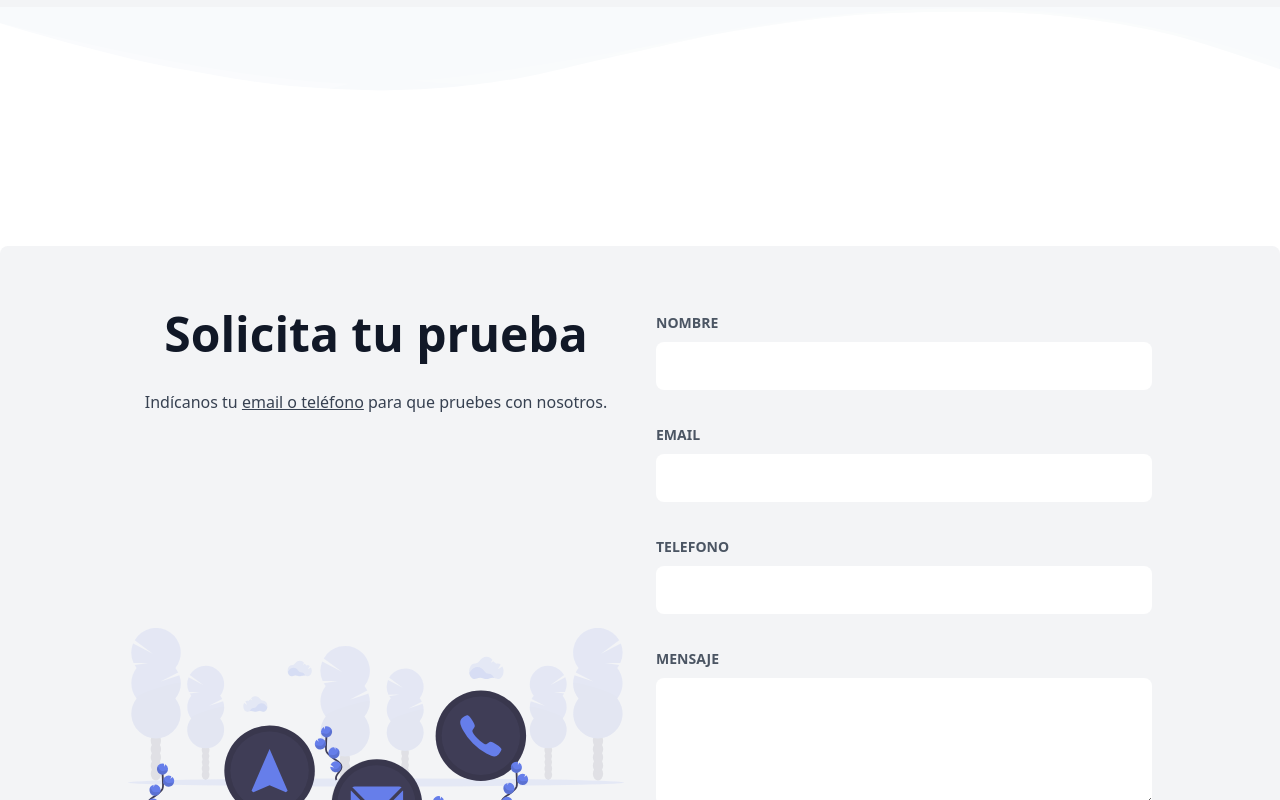
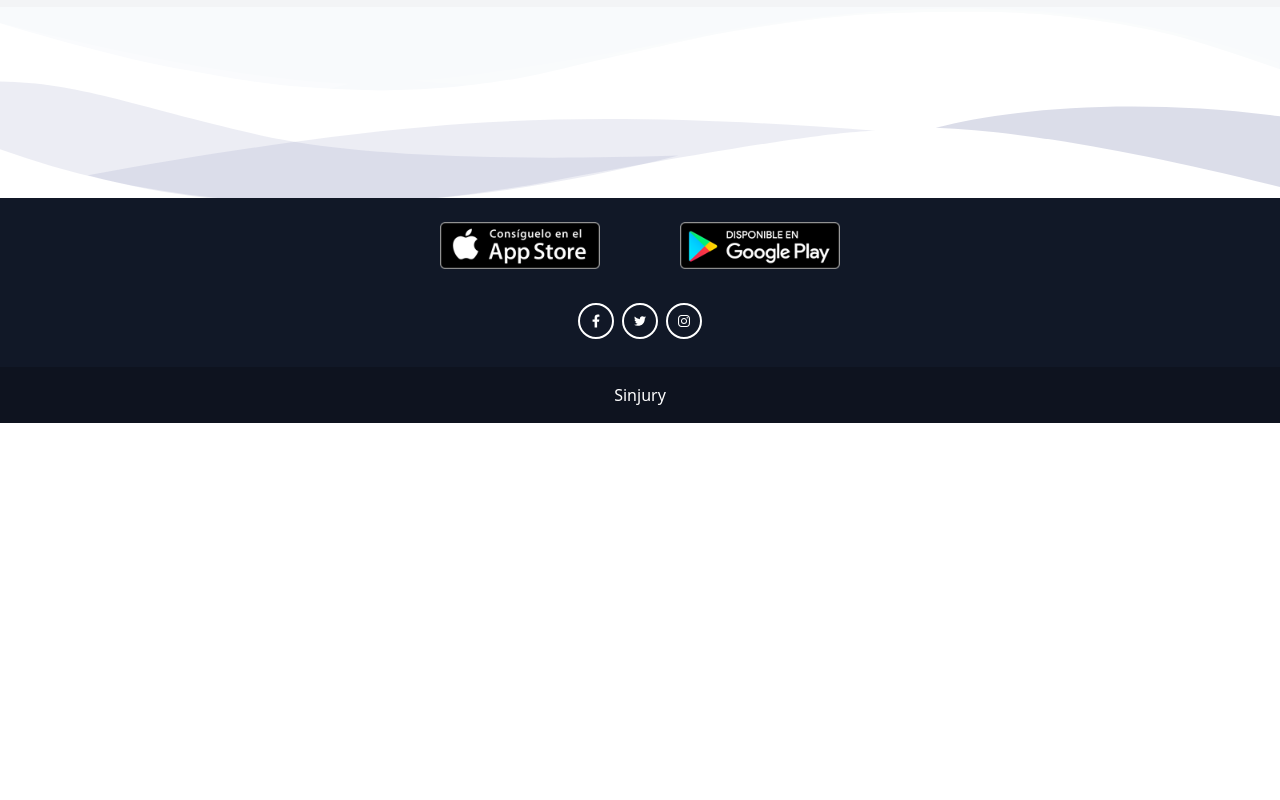
Before and after one commit to asiph-team/sinjury-landing, a Next.js app: page / in a window 1280 px wide. Shown: the part 4180-4980 px from the top of the page. After the commit the page ends 4611 px from the top, so only its background shows below. Built offline with nearby package versions, Linux system fonts and the light colour scheme.

Commit message:
remove testimonios

```diff
--- a/pages/index.tsx
+++ b/pages/index.tsx
@@ -44,7 +44,6 @@ const Home: NextPage = () => {
         <TestimonialsSection />
 
         <SeparatorBottom />
-        <ContantSection />
         <Separator
           colorPrimary='#1b5e7d'
           colorSecundary='#4a5593'
```
